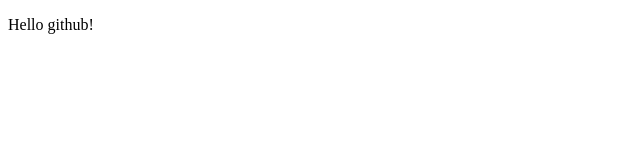
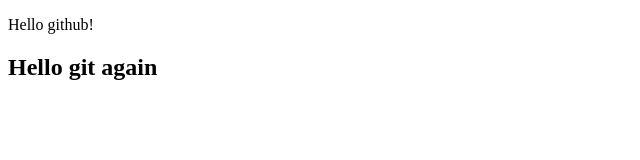
Before and after one commit to amercury/gitTest, a plain HTML site: page index.html in a window 1280 px wide. Shown: the whole page, without its empty margins (0-640 px from the left). Drawn offline with Linux system fonts and the light colour scheme.

Commit message:
h2 added

```diff
--- a/index.html
+++ b/index.html
@@ -7,5 +7,6 @@
 </head>
 <body>
     <p>Hello github!</p>
+    <h2>Hello git again</h2>
 </body>
 </html>
```
